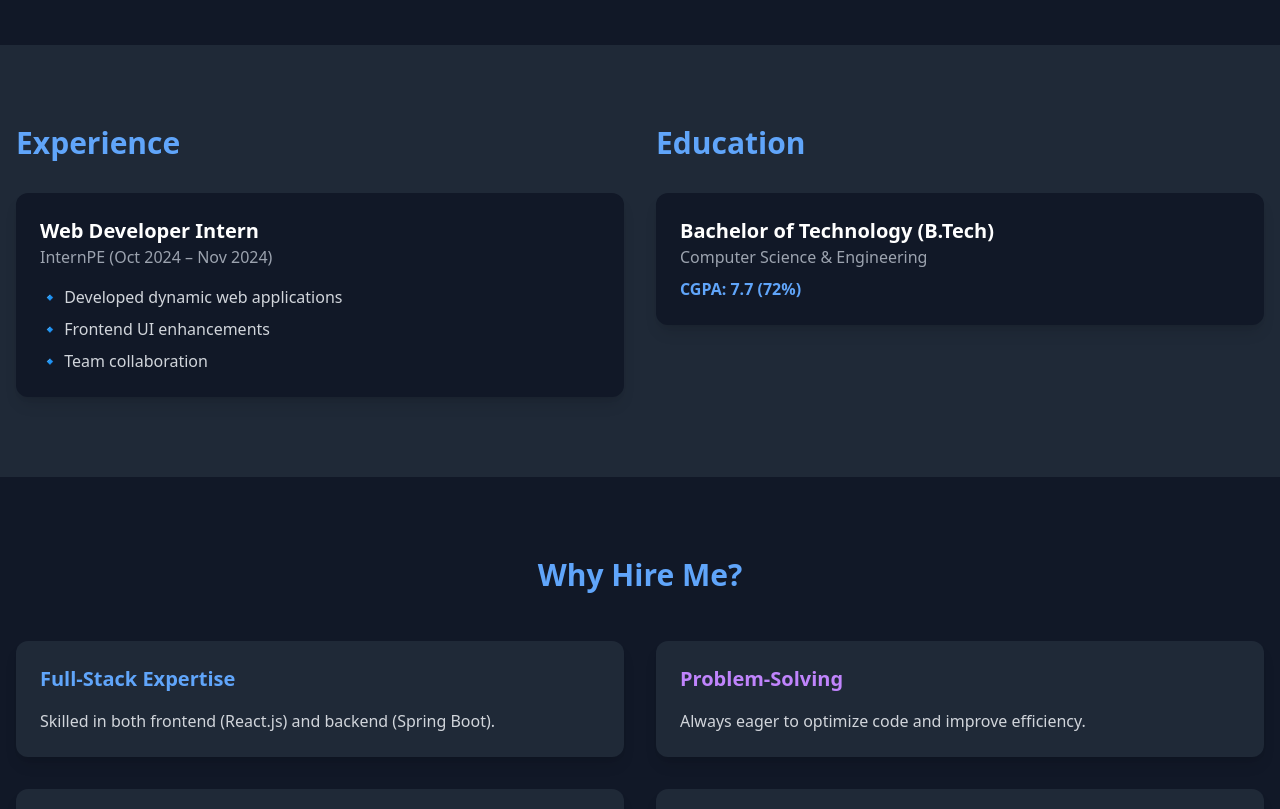
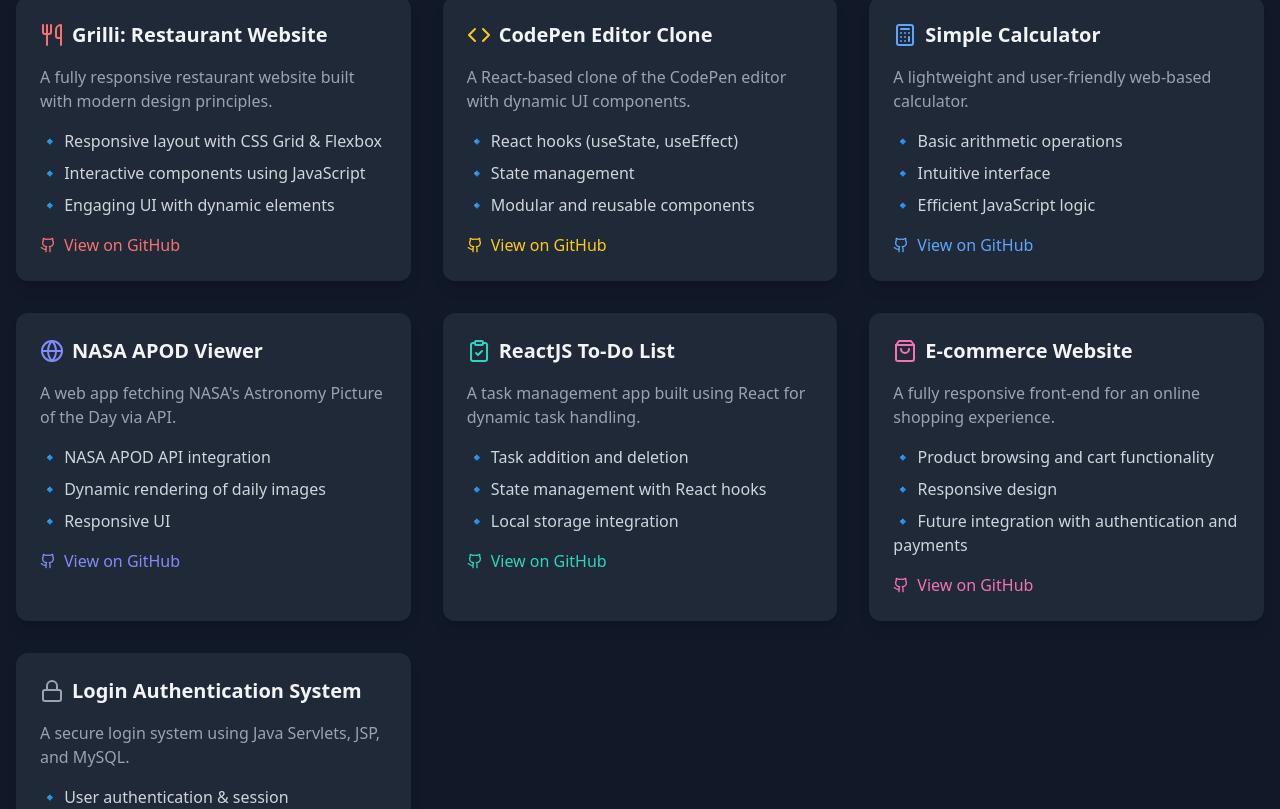
Before and after one commit to KhetrabasiReddy/khetrabasi-reddy, a React (Vite) app: page / in a window 1280 px wide. Shown: the part 1651-2460 px from the top of the page. Built offline with nearby package versions, Linux system fonts and the light colour scheme.

Commit message:
added projects

```diff
--- a/src/App.tsx
+++ b/src/App.tsx
@@ -1,7 +1,132 @@
-import React from 'react';
-import { Github, Linkedin, Mail, Phone, MapPin, BookOpen, Chrome, MessageSquare, Code, Database, PenTool as Tools } from 'lucide-react';
+
+import { ShoppingBag, Lock, ClipboardCheck, Globe, Github, Linkedin, Mail, Phone, MapPin, BookOpen, Chrome, MessageSquare, Code, Database, Utensils, Calculator, PenTool as Tools } from 'lucide-react';
 
 function App() {
+
+  const projects = [
+    {
+      icon: <MessageSquare className="w-6 h-6 text-blue-400" />,
+      title: "Chat Application",
+      description: "A real-time chat application with authentication and cloud storage. Built with React.js and Firebase.",
+      features: [
+        "Firebase Authentication & Firestore",
+        "Real-time updates",
+        "Responsive UI"
+      ],
+      link: "https://github.com/yourusername/chat-application",
+      color: "text-blue-400"
+    },
+    {
+      icon: <BookOpen className="w-6 h-6 text-purple-400" />,
+      title: "Bookstore Management",
+      description: "A CRUD-based bookstore management system using Spring Boot, Hibernate, and MySQL.",
+      features: [
+        "REST APIs",
+        "User authentication",
+        "Transaction tracking"
+      ],
+      link: "https://github.com/yourusername/bookstore-management",
+      color: "text-purple-400"
+    },
+    {
+      icon: <Chrome className="w-6 h-6 text-green-400" />,
+      title: "YouTube Bookmarker",
+      description: "A Chrome extension to bookmark YouTube videos with timestamps. Built with React.js and Chrome Extensions API.",
+      features: [
+        "User-friendly UI",
+        "Local storage",
+        "Chrome API integration"
+      ],
+      link: "https://github.com/yourusername/youtube-bookmarker",
+      color: "text-green-400"
+    },
+    {
+      icon: <Utensils className="w-6 h-6 text-red-400" />,
+      title: "Grilli: Restaurant Website",
+      description: "A fully responsive restaurant website built with modern design principles.",
+      features: [
+        "Responsive layout with CSS Grid & Flexbox",
+        "Interactive components using JavaScript",
+        "Engaging UI with dynamic elements"
+      ],
+      link: "https://github.com/KhetrabasiReddy/Grilli.github.io.git",
+      color: "text-red-400"
+    },
+    {
+      icon: <Code className="w-6 h-6 text-yellow-400" />,
+      title: "CodePen Editor Clone",
+      description: "A React-based clone of the CodePen editor with dynamic UI components.",
+      features: [
+        "React hooks (useState, useEffect)",
+        "State management",
+        "Modular and reusable components"
+      ],
+      link: "https://github.com/KhetrabasiReddy/code-pen.git",
+      color: "text-yellow-400"
+    },
+
+    {
+      icon: <Calculator className="w-6 h-6 text-blue-400" />,
+      title: "Simple Calculator",
+      description: "A lightweight and user-friendly web-based calculator.",
+      features: [
+        "Basic arithmetic operations",
+        "Intuitive interface",
+        "Efficient JavaScript logic"
+      ],
+      link: "https://github.com/KhetrabasiReddy/simple-calculator.github.io.git",
+      color: "text-blue-400"
+    },
+    {
+      icon: <Globe className="w-6 h-6 text-indigo-400" />,
+      title: "NASA APOD Viewer",
+      description: "A web app fetching NASA's Astronomy Picture of the Day via API.",
+      features: [
+        "NASA APOD API integration",
+        "Dynamic rendering of daily images",
+        "Responsive UI"
+      ],
+      link: "https://github.com/KhetrabasiReddy/nasa-apod.git",
+      color: "text-indigo-400"
+    },
+    {
+      icon: <ClipboardCheck className="w-6 h-6 text-teal-400" />,
+      title: "ReactJS To-Do List",
+      description: "A task management app built using React for dynamic task handling.",
+      features: [
+        "Task addition and deletion",
+        "State management with React hooks",
+        "Local storage integration"
+      ],
+      link: "https://github.com/KhetrabasiReddy/reactjs-todolist.git",
+      color: "text-teal-400"
+    },
+    {
+      icon: <ShoppingBag className="w-6 h-6 text-pink-400" />,
+      title: "E-commerce Website",
+      description: "A fully responsive front-end for an online shopping experience.",
+      features: [
+        "Product browsing and cart functionality",
+        "Responsive design",
+        "Future integration with authentication and payments"
+      ],
+      link: "https://github.com/KhetrabasiReddy/Ecommerce-Website.github.io.git",
+      color: "text-pink-400"
+    },
+    {
+      icon: <Lock className="w-6 h-6 text-gray-400" />,
+      title: "Login Authentication System",
+      description: "A secure login system using Java Servlets, JSP, and MySQL.",
+      features: [
+        "User authentication & session management",
+        "Secure database storage for user credentials",
+        "Access control for protected pages"
+      ],
+      link: "https://github.com/KhetrabasiReddy/JavaBackendProjects.git",
+      color: "text-gray-400"
+    }
+  ];
+
   return (
     <div className="min-h-screen bg-gray-900 text-gray-100">
       {/* Hero Section */}
@@ -276,65 +401,26 @@ function App() {
         <div className="container mx-auto px-4">
           <h2 className="text-3xl font-bold mb-12 text-center text-blue-400">Featured Projects</h2>
           <div className="grid md:grid-cols-2 lg:grid-cols-3 gap-8">
-            <div className="bg-gray-800 p-6 rounded-xl shadow-lg hover:shadow-2xl transition-all duration-300 transform hover:-translate-y-2">
+
+            {projects.map((project, index) => (
+              <div key={index} className="bg-gray-800 p-6 rounded-xl shadow-lg hover:shadow-2xl transition-all duration-300 transform hover:-translate-y-2">
                 <div className="flex items-center gap-2 mb-4">
-                <MessageSquare className="w-6 h-6 text-blue-400" />
-                <h3 className="text-xl font-semibold">Chat Application</h3>
+                  {project.icon}
+                  <h3 className="text-xl font-semibold">{project.title}</h3>
                 </div>
-              <p className="text-gray-400 mb-4">
-                A real-time chat application with authentication and cloud storage.
-                Built with React.js and Firebase.
-              </p>
+                <p className="text-gray-400 mb-4">{project.description}</p>
                 <ul className="space-y-2 mb-4 text-gray-300">
-                <li>🔹 Firebase Authentication & Firestore</li>
-                <li>🔹 Real-time updates</li>
-                <li>🔹 Responsive UI</li>
+                  {project.features.map((feature, i) => (
+                    <li key={i}>🔹 {feature}</li>
+                  ))}
                 </ul>
-              <a href="#" className="text-blue-400 hover:text-blue-300 flex items-center gap-2 transition-colors">
+                <a href={project.link} target="_blank" rel="noopener noreferrer" className={`${project.color} hover:opacity-75 flex items-center gap-2 transition-colors`}>
                   <Github className="w-4 h-4" />
                   View on GitHub
                 </a>
               </div>
+            ))}
 
-            <div className="bg-gray-800 p-6 rounded-xl shadow-lg hover:shadow-2xl transition-all duration-300 transform hover:-translate-y-2">
-              <div className="flex items-center gap-2 mb-4">
-                <BookOpen className="w-6 h-6 text-purple-400" />
-                <h3 className="text-xl font-semibold">Bookstore Management</h3>
-              </div>
-              <p className="text-gray-400 mb-4">
-                A CRUD-based bookstore management system using Spring Boot,
-                Hibernate, and MySQL.
-              </p>
-              <ul className="space-y-2 mb-4 text-gray-300">
-                <li>🔹 REST APIs</li>
-                <li>🔹 User authentication</li>
-                <li>🔹 Transaction tracking</li>
-              </ul>
-              <a href="#" className="text-purple-400 hover:text-purple-300 flex items-center gap-2 transition-colors">
-                <Github className="w-4 h-4" />
-                View on GitHub
-              </a>
-            </div>
-
-            <div className="bg-gray-800 p-6 rounded-xl shadow-lg hover:shadow-2xl transition-all duration-300 transform hover:-translate-y-2">
-              <div className="flex items-center gap-2 mb-4">
-                <Chrome className="w-6 h-6 text-green-400" />
-                <h3 className="text-xl font-semibold">YouTube Bookmarker</h3>
-              </div>
-              <p className="text-gray-400 mb-4">
-                A Chrome extension to bookmark YouTube videos with timestamps.
-                Built with React.js and Chrome Extensions API.
-              </p>
-              <ul className="space-y-2 mb-4 text-gray-300">
-                <li>🔹 User-friendly UI</li>
-                <li>🔹 Local storage</li>
-                <li>🔹 Chrome API integration</li>
-              </ul>
-              <a href="#" className="text-green-400 hover:text-green-300 flex items-center gap-2 transition-colors">
-                <Github className="w-4 h-4" />
-                View on GitHub
-              </a>
-            </div>
           </div>
         </div>
       </section>
@@ -349,12 +435,14 @@ function App() {
                 <h3 className="text-xl font-semibold text-white">Web Developer Intern</h3>
                 <p className="text-gray-400 mb-4">InternPE (Oct 2024 – Nov 2024)</p>
                 <ul className="space-y-2 text-gray-300">
-                  <li>🔹 Developed dynamic web applications</li>
-                  <li>🔹 Frontend UI enhancements</li>
-                  <li>🔹 Team collaboration</li>
+                  <li>🔹 Developed dynamic and responsive web applications using React.js and JavaScript</li>
+                  <li>🔹 Enhanced frontend UI/UX for better performance and user experience</li>
+                  <li>🔹 Collaborated with a team to optimize workflows and improve project efficiency</li>
                 </ul>
               </div>
             </div>
+
+            {/*
             <div className="group">
               <h2 className="text-3xl font-bold mb-8 text-blue-400">Education</h2>
               <div className="bg-gray-900 p-6 rounded-xl shadow-lg group-hover:shadow-2xl transition-all duration-300 transform group-hover:-translate-y-2">
@@ -362,7 +450,18 @@ function App() {
                 <p className="text-gray-400">Computer Science & Engineering</p>
                 <p className="font-semibold mt-2 text-blue-400">CGPA: 7.7 (72%)</p>
               </div>
+            </div> */}
+
+            <div className="group">
+              <h2 className="text-3xl font-bold mb-8 text-blue-400">Education</h2>
+              <div className="bg-gray-900 p-6 rounded-xl shadow-lg group-hover:shadow-2xl transition-all duration-300 transform group-hover:-translate-y-2">
+                <h3 className="text-xl font-semibold text-white">Bachelor of Technology (B.Tech) (2020 - 2024)</h3>
+                <p className="text-gray-400">Computer Science & Engineering</p>
+                <p className="text-gray-400 mt-1">Vignan Institute Of Technology & Management, Berhampur, Odisha</p>
+                <p className="font-semibold mt-2 text-blue-400">CGPA: 7.7 (72%)</p>
               </div>
+            </div>
+
           </div>
         </div>
       </section>
--- /dev/null
+++ b/src/data/allProjects.js
@@ -0,0 +1,98 @@
+  export const projects = [
+    {
+      icon: <Utensils className="w-6 h-6 text-red-400" />,
+      title: "Grilli: Restaurant Website",
+      description: "A fully responsive restaurant website built with modern design principles.",
+      features: [
+        "Responsive layout with CSS Grid & Flexbox",
+        "Interactive components using JavaScript",
+        "Engaging UI with dynamic elements"
+      ],
+      link: "https://github.com/KhetrabasiReddy/Grilli.github.io.git",
+      color: "text-red-400"
+    },
+    {
+      icon: <Code className="w-6 h-6 text-yellow-400" />,
+      title: "CodePen Editor Clone",
+      description: "A React-based clone of the CodePen editor with dynamic UI components.",
+      features: [
+        "React hooks (useState, useEffect)",
+        "State management",
+        "Modular and reusable components"
+      ],
+      link: "https://github.com/KhetrabasiReddy/code-pen.git",
+      color: "text-yellow-400"
+    },
+    {
+      icon: <Chrome className="w-6 h-6 text-green-400" />,
+      title: "YouTube Bookmarker Extension",
+      description: "A Chrome extension for bookmarking YouTube videos with timestamps.",
+      features: [
+        "Save timestamps of YouTube videos",
+        "Manage and delete bookmarks",
+        "Chrome API integration"
+      ],
+      link: "https://github.com/KhetrabasiReddy/youtube-bookmarker.git",
+      color: "text-green-400"
+    },
+    {
+      icon: <Calculator className="w-6 h-6 text-blue-400" />,
+      title: "Simple Calculator",
+      description: "A lightweight and user-friendly web-based calculator.",
+      features: [
+        "Basic arithmetic operations",
+        "Intuitive interface",
+        "Efficient JavaScript logic"
+      ],
+      link: "https://github.com/KhetrabasiReddy/simple-calculator.github.io.git",
+      color: "text-blue-400"
+    },
+    {
+      icon: <Globe className="w-6 h-6 text-indigo-400" />,
+      title: "NASA APOD Viewer",
+      description: "A web app fetching NASA's Astronomy Picture of the Day via API.",
+      features: [
+        "NASA APOD API integration",
+        "Dynamic rendering of daily images",
+        "Responsive UI"
+      ],
+      link: "https://github.com/KhetrabasiReddy/nasa-apod.git",
+      color: "text-indigo-400"
+    },
+    {
+      icon: <ClipboardCheck className="w-6 h-6 text-teal-400" />,
+      title: "ReactJS To-Do List",
+      description: "A task management app built using React for dynamic task handling.",
+      features: [
+        "Task addition and deletion",
+        "State management with React hooks",
+        "Local storage integration"
+      ],
+      link: "https://github.com/KhetrabasiReddy/reactjs-todolist.git",
+      color: "text-teal-400"
+    },
+    {
+      icon: <ShoppingBag className="w-6 h-6 text-pink-400" />,
+      title: "E-commerce Website",
+      description: "A fully responsive front-end for an online shopping experience.",
+      features: [
+        "Product browsing and cart functionality",
+        "Responsive design",
+        "Future integration with authentication and payments"
+      ],
+      link: "https://github.com/KhetrabasiReddy/Ecommerce-Website.github.io.git",
+      color: "text-pink-400"
+    },
+    {
+      icon: <Lock className="w-6 h-6 text-gray-400" />,
+      title: "Login Authentication System",
+      description: "A secure login system using Java Servlets, JSP, and MySQL.",
+      features: [
+        "User authentication & session management",
+        "Secure database storage for user credentials",
+        "Access control for protected pages"
+      ],
+      link: "https://github.com/KhetrabasiReddy/JavaBackendProjects.git",
+      color: "text-gray-400"
+    }
+  ];
```
Lines whose indentation alone changed are shown as unchanged.
